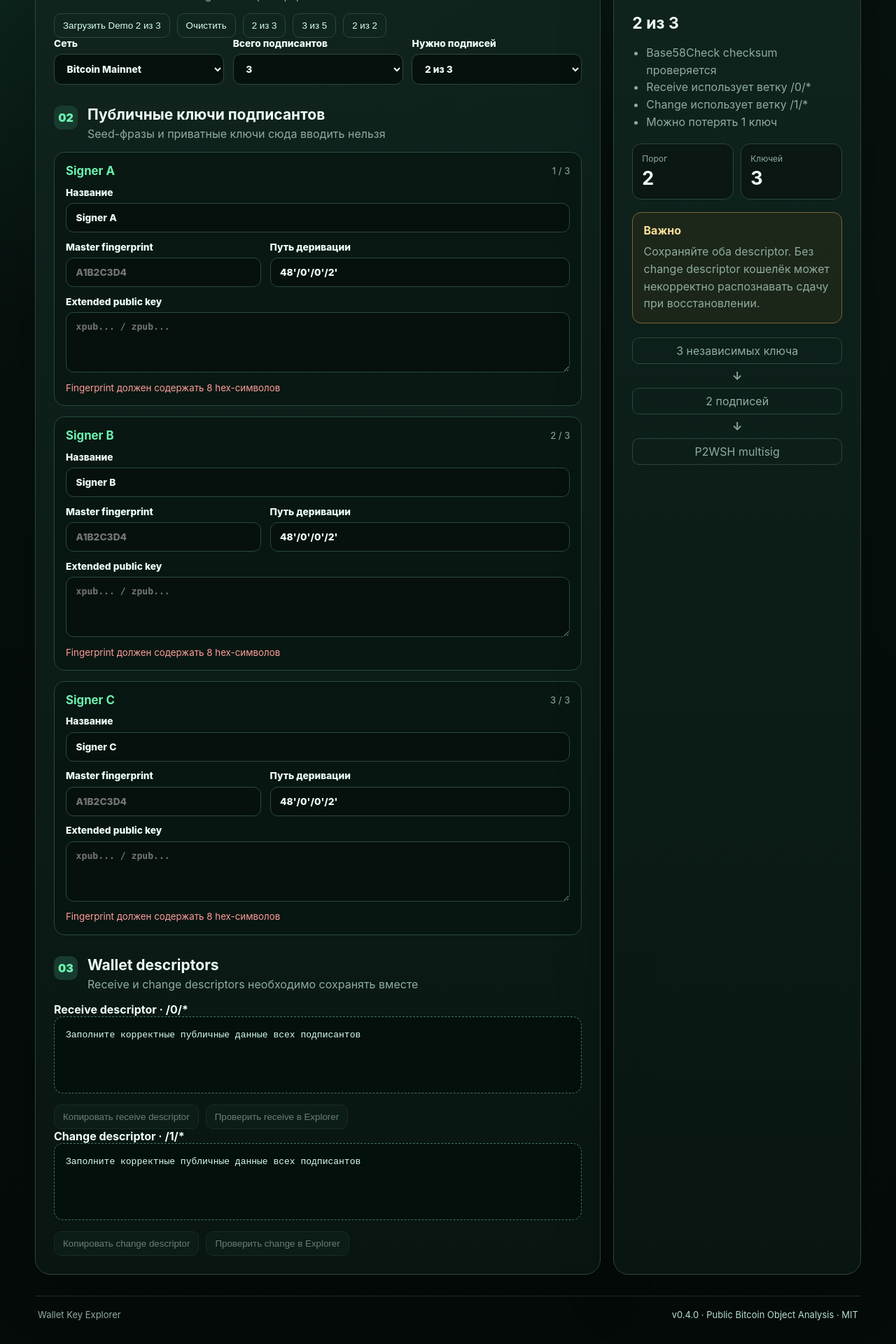
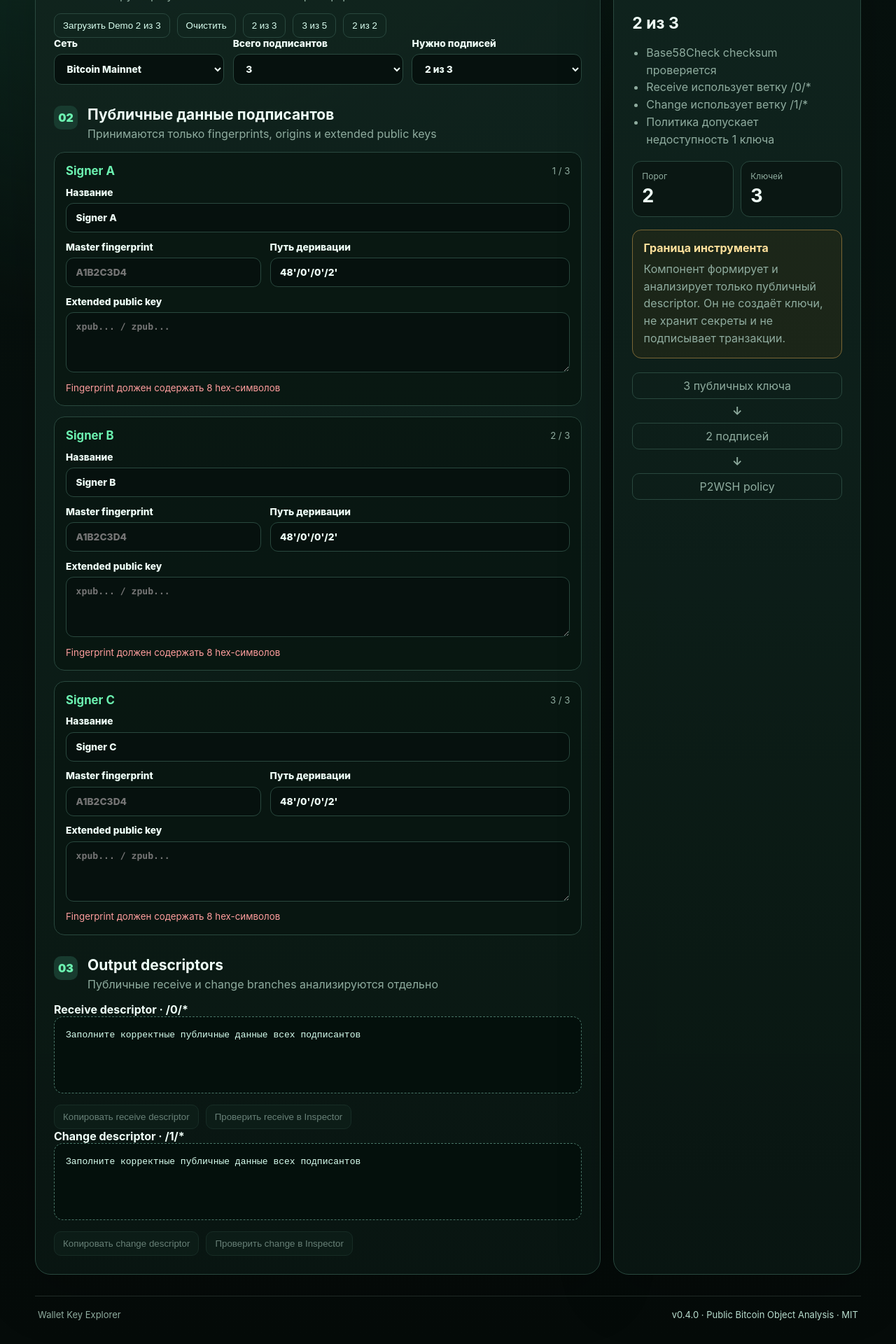
Before and after one commit to vanitoo/Wallet-Key-Explorer, a Next.js app: page / in a window 1280 px wide. Shown: the part 415-2335 px from the top of the page at 70% size. Built offline with nearby package versions, Linux system fonts and the light colour scheme.

Commit message:
refactor: remove wallet terminology from multisig analyzer

```diff
--- a/src/modules/multisig/components/multisig-builder.tsx
+++ b/src/modules/multisig/components/multisig-builder.tsx
@@ -11,26 +11,26 @@ type PolicyPreset = { threshold: number; total: number; title: string; descripti
 type MultisigBuilderProps = { onInspectDescriptor?: (descriptor: string) => void };
 
 const POLICY_PRESETS: PolicyPreset[] = [
-  { threshold: 2, total: 3, title: "2 из 3", description: "Личный multisig: один ключ можно потерять" },
-  { threshold: 3, total: 5, title: "3 из 5", description: "Организация: устойчивость к потере двух ключей" },
-  { threshold: 2, total: 2, title: "2 из 2", description: "Совместный кошелёк: нужны оба участника" },
+  { threshold: 2, total: 3, title: "2 из 3", description: "Устойчивая политика: один ключ можно потерять" },
+  { threshold: 3, total: 5, title: "3 из 5", description: "Организационная политика: допустима потеря двух ключей" },
+  { threshold: 2, total: 2, title: "2 из 2", description: "Совместная политика: нужны оба подписанта" },
 ];
 
 const DEMO_SIGNERS: Signer[] = [
   {
-    name: "Demo Hardware Wallet",
+    name: "Demo Signer A",
     fingerprint: "A1B2C3D4",
     derivation: "48'/0'/0'/2'",
     xpub: "xpub6EB6pKQpw8rkV9vSyJuYzV6vakw6hpMNM8QAnAkcKdmgZaw6anqKTEMdUyCxLDqd6s7wVcAw6z8pbHfjWuwFpSauwPpHtTik1edkbujfpcJ",
   },
   {
-    name: "Demo Mobile Signer",
+    name: "Demo Signer B",
     fingerprint: "B2C3D4E5",
     derivation: "48'/0'/0'/2'",
     xpub: "xpub6F13r8guZsX5ghqgUQrqDwFi8FgMPsqxnnBouVSUdLfSUhsPHjj2fMN4bQ3GeyEqPH58WwgCNVRxMmYbMVHztjtoDVtiy9rLY94itdDowQj",
   },
   {
-    name: "Demo Backup Signer",
+    name: "Demo Signer C",
     fingerprint: "C3D4E5F6",
     derivation: "48'/0'/0'/2'",
     xpub: "xpub6ENRsBZcqTQrNpY2h5LPAEjFxiuUp9noypWrmMhgFXpdBpnbQUMWRGwGuadCbKT85bzYwC731xs76cUuQKDLExtYoRo3mGCNJYF3XKK4zFL",
@@ -175,12 +175,10 @@ export function MultisigBuilder({ onInspectDescriptor }: MultisigBuilderProps) {
 
   const descriptors = useMemo(() => {
     if (!descriptorsReady) return { receive: "", change: "" };
-
     const buildDescriptor = (branch: 0 | 1): string => {
       const keys = signers.map((signer) => `[${normalizeFingerprint(signer.fingerprint)}/${normalizePath(signer.derivation)}]${signer.xpub.trim()}/${branch}/*`);
       return `wsh(sortedmulti(${threshold},${keys.join(",")}))`;
     };
-
     return { receive: buildDescriptor(0), change: buildDescriptor(1) };
   }, [descriptorsReady, signers, threshold]);
 
@@ -197,29 +195,20 @@ export function MultisigBuilder({ onInspectDescriptor }: MultisigBuilderProps) {
     onInspectDescriptor(descriptor);
   }
 
-  const emptyDescriptorMessage = singleSignatureBlocked
-    ? "Подтвердите риск схемы 1-of-N"
-    : "Заполните корректные публичные данные всех подписантов";
+  const emptyDescriptorMessage = singleSignatureBlocked ? "Подтвердите риск схемы 1-of-N" : "Заполните корректные публичные данные всех подписантов";
 
   return (
     <section className="workspace multisig-workspace">
       <div className="panel input-panel">
-        <div className="section-title"><span>01</span><div><h2>Политика кошелька</h2><p>Bitcoin P2WSH multisig с descriptor формата sortedmulti</p></div></div>
+        <div className="section-title"><span>01</span><div><h2>Multisig policy</h2><p>Конструктор публичного P2WSH descriptor формата sortedmulti</p></div></div>
 
         <div className="generation-actions">
           <button type="button" onClick={loadDemoMode}>Загрузить Demo 2 из 3</button>
           <button type="button" onClick={clearConfiguration}>Очистить</button>
-          {POLICY_PRESETS.map((preset) => (
-            <button key={preset.title} type="button" onClick={() => applyPreset(preset)} title={preset.description}>{preset.title}</button>
-          ))}
+          {POLICY_PRESETS.map((preset) => <button key={preset.title} type="button" onClick={() => applyPreset(preset)} title={preset.description}>{preset.title}</button>)}
         </div>
 
-        {demoMode && (
-          <div className="status">
-            <strong>Demo Mode включён.</strong>
-            <p>Загружены три искусственных публичных ключа только для проверки интерфейса. Не отправляйте Bitcoin на адреса этой конфигурации.</p>
-          </div>
-        )}
+        {demoMode && <div className="status"><strong>Demo Mode включён.</strong><p>Загружены искусственные публичные ключи только для проверки анализатора. Они не представляют пользовательские секреты или реальную конфигурацию.</p></div>}
 
         <div className="multisig-policy-grid">
           <label>Сеть<select value={network} onChange={(event) => changeNetwork(event.target.value as Network)}><option value="mainnet">Bitcoin Mainnet</option><option value="testnet">Bitcoin Testnet</option></select></label>
@@ -227,27 +216,16 @@ export function MultisigBuilder({ onInspectDescriptor }: MultisigBuilderProps) {
           <label>Нужно подписей<select value={threshold} onChange={(event) => changeThreshold(Number(event.target.value))}>{Array.from({ length: total }, (_, index) => index + 1).map((count) => <option key={count} value={count}>{count} из {total}</option>)}</select></label>
         </div>
 
-        {threshold === 1 && total > 1 && (
-          <div className="status error">
-            <strong>1 из {total} почти не даёт преимуществ multisig.</strong>
-            <p>Любой один ключ сможет потратить средства. Используйте такую схему только осознанно.</p>
-            <label><input type="checkbox" checked={allowSingleSignature} onChange={(event) => setAllowSingleSignature(event.target.checked)} /> Я понимаю риск и разрешаю создать descriptor</label>
-          </div>
-        )}
+        {threshold === 1 && total > 1 && <div className="status error"><strong>1 из {total} почти не даёт преимуществ multisig.</strong><p>Любой один ключ удовлетворяет политике. Используйте такую схему только осознанно.</p><label><input type="checkbox" checked={allowSingleSignature} onChange={(event) => setAllowSingleSignature(event.target.checked)} /> Я понимаю риск и разрешаю создать descriptor</label></div>}
 
-        {allSignaturesRequired && (
-          <div className="status">
-            <strong>Для {threshold} из {total} нужны все ключи.</strong> Потеря или недоступность любого signer навсегда заблокирует расходы.
-          </div>
-        )}
+        {allSignaturesRequired && <div className="status"><strong>Для {threshold} из {total} нужны все ключи.</strong> Недоступность любого signer делает политику невыполнимой.</div>}
 
-        <div className="section-title settings-title"><span>02</span><div><h2>Публичные ключи подписантов</h2><p>Seed-фразы и приватные ключи сюда вводить нельзя</p></div></div>
-        {duplicateXpubs && <div className="status error">У двух или более подписантов одинаковый extended public key. Descriptor заблокирован.</div>}
-        {duplicateFingerprints && <div className="status">У подписантов совпадают fingerprint. Это предупреждение, а не доказательство дубликата ключа.</div>}
+        <div className="section-title settings-title"><span>02</span><div><h2>Публичные данные подписантов</h2><p>Принимаются только fingerprints, origins и extended public keys</p></div></div>
+        {duplicateXpubs && <div className="status error">Обнаружены одинаковые extended public keys. Генерация descriptor заблокирована.</div>}
+        {duplicateFingerprints && <div className="status">У подписантов совпадают fingerprint. Это предупреждение, а не доказательство одинаковых ключей.</div>}
 
         <div className="signer-list">
-          {signers.map((signer, index) => (
-            <article className="signer-card" key={index}>
+          {signers.map((signer, index) => <article className="signer-card" key={index}>
             <div className="signer-heading"><strong>{signer.name || `Signer ${index + 1}`}</strong><span>{index + 1} / {total}</span></div>
             <label>Название<input value={signer.name} onChange={(event) => updateSigner(index, { name: event.target.value })} /></label>
             <div className="signer-meta-grid">
@@ -257,37 +235,22 @@ export function MultisigBuilder({ onInspectDescriptor }: MultisigBuilderProps) {
             <label>Extended public key<textarea value={signer.xpub} onChange={(event) => updateSigner(index, { xpub: event.target.value.trim() })} placeholder={network === "mainnet" ? "xpub... / zpub..." : "tpub... / vpub..."} spellCheck={false} /></label>
             {!signerErrors[index] && keyStatuses[index]?.prefix && <small>{keyStatuses[index].prefix} · depth {keyStatuses[index].depth} · checksum корректен</small>}
             {signerErrors[index] && <small className="field-error">{signerErrors[index]}</small>}
-            </article>
-          ))}
+          </article>)}
         </div>
 
-        <div className="section-title settings-title"><span>03</span><div><h2>Wallet descriptors</h2><p>Receive и change descriptors необходимо сохранять вместе</p></div></div>
+        <div className="section-title settings-title"><span>03</span><div><h2>Output descriptors</h2><p>Публичные receive и change branches анализируются отдельно</p></div></div>
 
-        <div className="descriptor-output">
-          <strong>Receive descriptor · /0/*</strong>
-          <pre>{descriptors.receive || emptyDescriptorMessage}</pre>
-          <div className="generation-actions">
-            <button disabled={!descriptors.receive} onClick={() => copyDescriptor("receive")}>{copiedBranch === "receive" ? "Скопировано" : "Копировать receive descriptor"}</button>
-            <button disabled={!descriptors.receive || !onInspectDescriptor} onClick={() => inspectDescriptor("receive")}>Проверить receive в Explorer</button>
-          </div>
-        </div>
+        <div className="descriptor-output"><strong>Receive descriptor · /0/*</strong><pre>{descriptors.receive || emptyDescriptorMessage}</pre><div className="generation-actions"><button disabled={!descriptors.receive} onClick={() => copyDescriptor("receive")}>{copiedBranch === "receive" ? "Скопировано" : "Копировать receive descriptor"}</button><button disabled={!descriptors.receive || !onInspectDescriptor} onClick={() => inspectDescriptor("receive")}>Проверить receive в Inspector</button></div></div>
 
-        <div className="descriptor-output">
-          <strong>Change descriptor · /1/*</strong>
-          <pre>{descriptors.change || emptyDescriptorMessage}</pre>
-          <div className="generation-actions">
-            <button disabled={!descriptors.change} onClick={() => copyDescriptor("change")}>{copiedBranch === "change" ? "Скопировано" : "Копировать change descriptor"}</button>
-            <button disabled={!descriptors.change || !onInspectDescriptor} onClick={() => inspectDescriptor("change")}>Проверить change в Explorer</button>
-          </div>
-        </div>
+        <div className="descriptor-output"><strong>Change descriptor · /1/*</strong><pre>{descriptors.change || emptyDescriptorMessage}</pre><div className="generation-actions"><button disabled={!descriptors.change} onClick={() => copyDescriptor("change")}>{copiedBranch === "change" ? "Скопировано" : "Копировать change descriptor"}</button><button disabled={!descriptors.change || !onInspectDescriptor} onClick={() => inspectDescriptor("change")}>Проверить change в Inspector</button></div></div>
       </div>
 
       <aside className="panel algorithm-panel">
         <div className="algorithm-symbol">⌘</div><h3>{threshold} из {total}</h3>
-        <ul className="check-list"><li>Base58Check checksum проверяется</li><li>Receive использует ветку /0/*</li><li>Change использует ветку /1/*</li><li>{allSignaturesRequired ? "Потеря одного ключа блокирует кошелёк" : `Можно потерять ${total - threshold} ключ${total - threshold === 1 ? "" : "а"}`}</li></ul>
+        <ul className="check-list"><li>Base58Check checksum проверяется</li><li>Receive использует ветку /0/*</li><li>Change использует ветку /1/*</li><li>{allSignaturesRequired ? "Нужны все публичные ключи политики" : `Политика допускает недоступность ${total - threshold} ключ${total - threshold === 1 ? "а" : "ей"}`}</li></ul>
         <div className="algorithm-metrics"><div><span>Порог</span><strong>{threshold}</strong></div><div><span>Ключей</span><strong>{total}</strong></div></div>
-        <div className="multisig-warning"><strong>Важно</strong><p>Сохраняйте оба descriptor. Без change descriptor кошелёк может некорректно распознавать сдачу при восстановлении.</p></div>
-        <div className="flow-diagram"><span>{total} независимых ключа</span><b>↓</b><span>{threshold} подписей</span><b>↓</b><span>P2WSH multisig</span></div>
+        <div className="multisig-warning"><strong>Граница инструмента</strong><p>Компонент формирует и анализирует только публичный descriptor. Он не создаёт ключи, не хранит секреты и не подписывает транзакции.</p></div>
+        <div className="flow-diagram"><span>{total} публичных ключа</span><b>↓</b><span>{threshold} подписей</span><b>↓</b><span>P2WSH policy</span></div>
       </aside>
     </section>
   );
```
Lines whose indentation alone changed are shown as unchanged.
